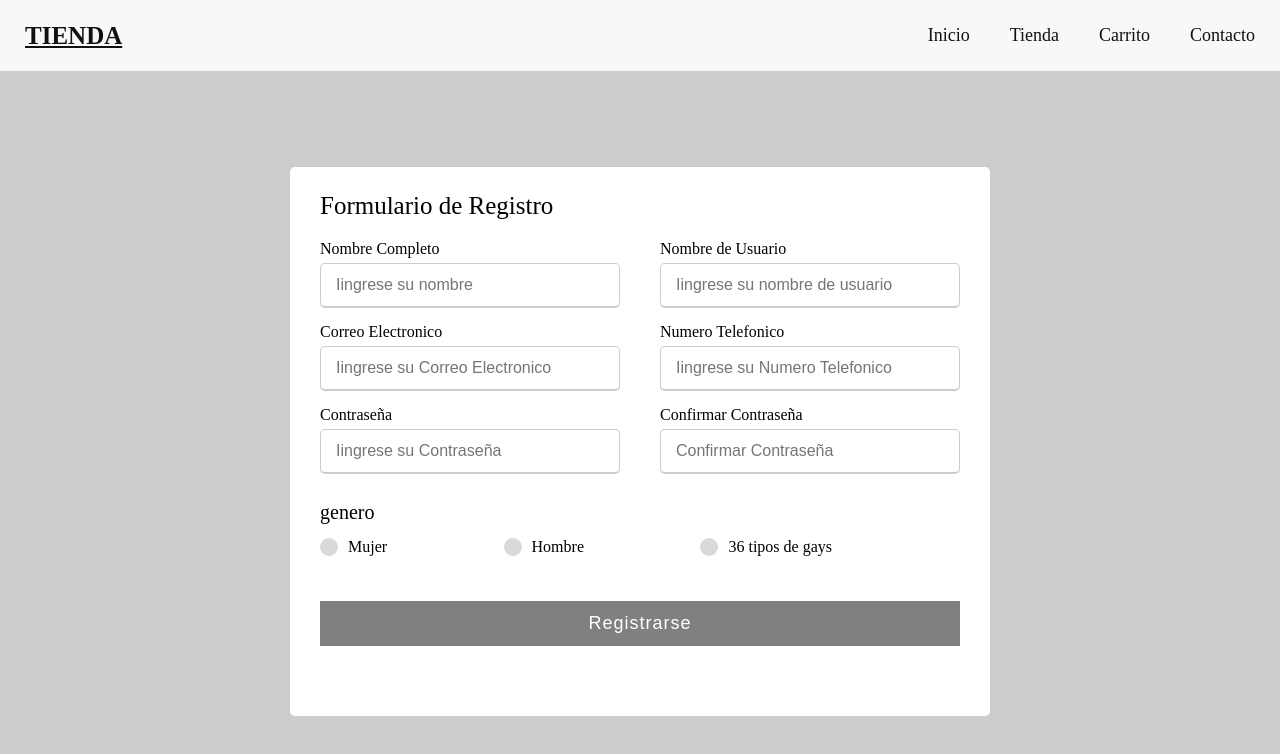
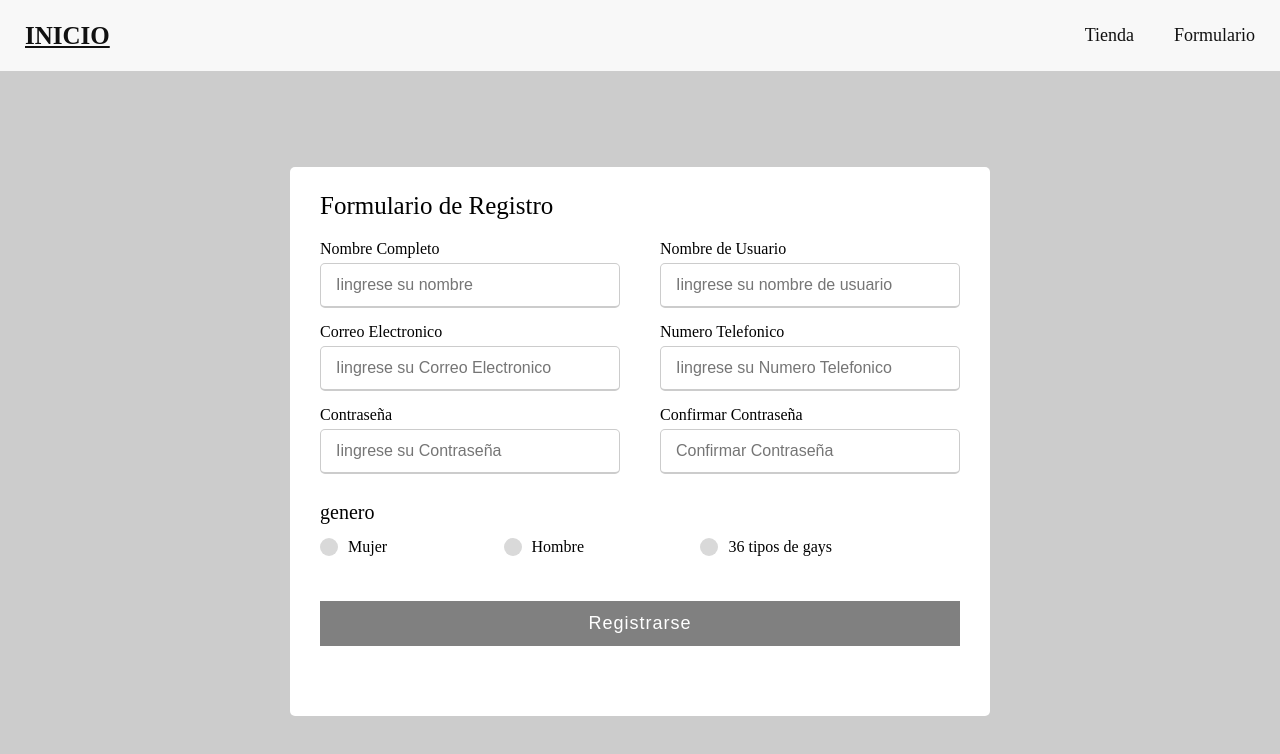
Before and after one commit to yeisonmoreno/proyectoweb, a plain HTML site: page html/formulario.html in a window 1280 px wide. Drawn offline with Linux system fonts and the light colour scheme.

```diff
--- a/html/formulario.html
+++ b/html/formulario.html
@@ -9,17 +9,15 @@
 <body>
     <header class="header">
         <div class="menu container">
-            <a href="/HTML/index.html" class="logo">TIENDA</a>
+            <a href="/HTML/index.html" class="logo">Inicio</a>
             <input type="checkbox"id="menu">
             <label for="menu">
                 <img src="/IMG/menu.png" alt="menu" class="menu-icono" id="men">
             </label>
             <nav class="navbar">
                 <ul>
-                    <li><a href="/HTML/index.html">Inicio</a></li>
                     <li><a href="/HTML/tienda.html">Tienda</a></li>
-                    <li><a href="/HTML/compra.html">Carrito</a></li>
-                    <li><a href="/HTML/contacto.html">Contacto</a></li>
+                    <li><a href="/HTML/contacto.html">Formulario</a></li>
                 </ul>
             </nav>
     </header>
```
